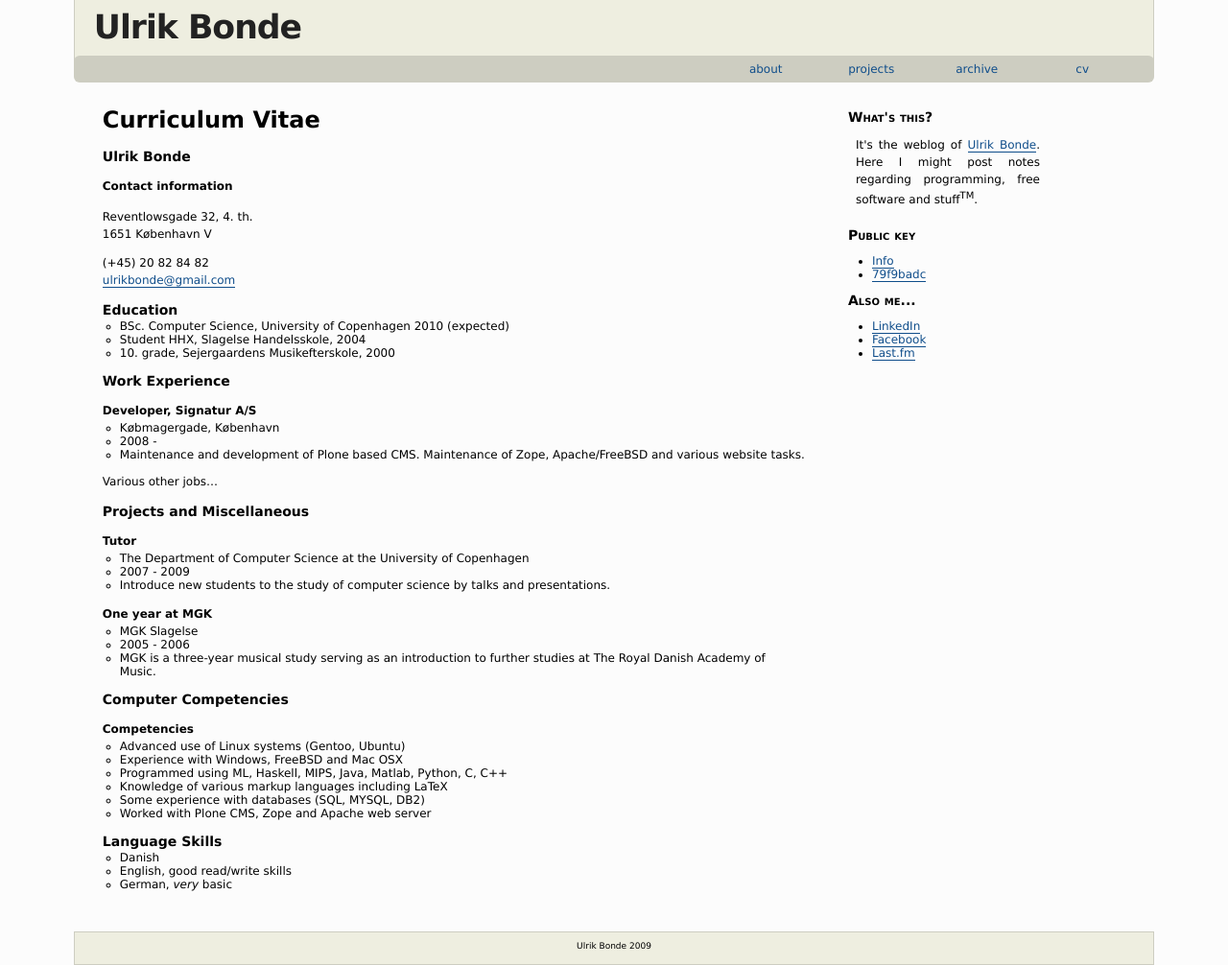
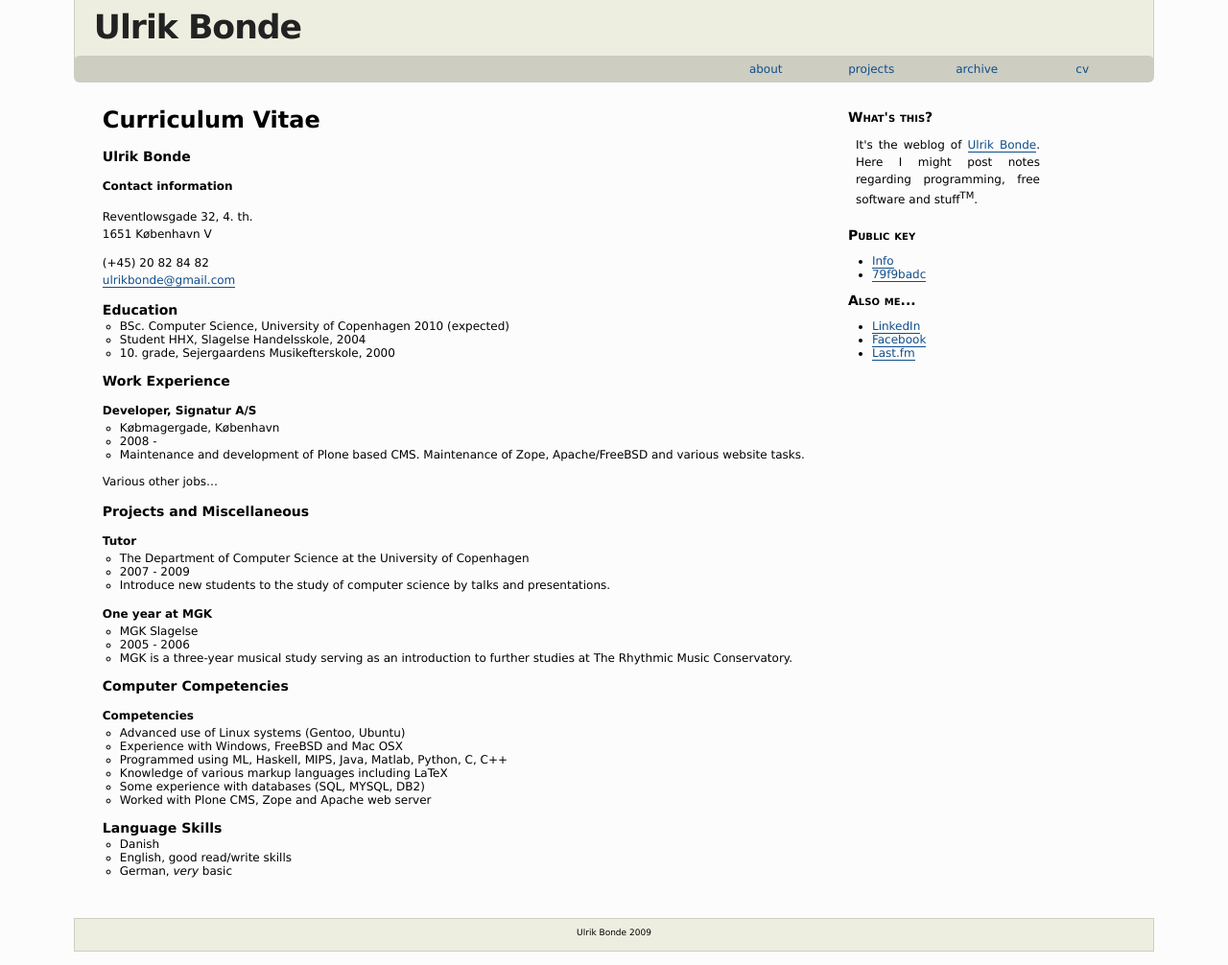
Before and after one commit to bonde/bonde.github.com, a Jekyll site: the page built from cv/index.md, in a window 1280 px wide. Shown: the whole page at 96% size. Built offline with Jekyll 4.4.1, drawn with Linux system fonts in a browser that asks for light colours; Markdown is read by kramdown in place of the engine named in the settings; comment, search, counter and statistics services are not loaded.

Commit message:
Minor change

```diff
--- a/cv/index.md
+++ b/cv/index.md
@@ -39,7 +39,7 @@ Various other jobs...
  * MGK Slagelse
  * 2005 - 2006
  * MGK is a three-year musical study serving as an introduction to further
-   studies at The Royal Danish Academy of Music.
+   studies at The Rhythmic Music Conservatory.
 
 ### Computer Competencies
 #### Competencies
```
